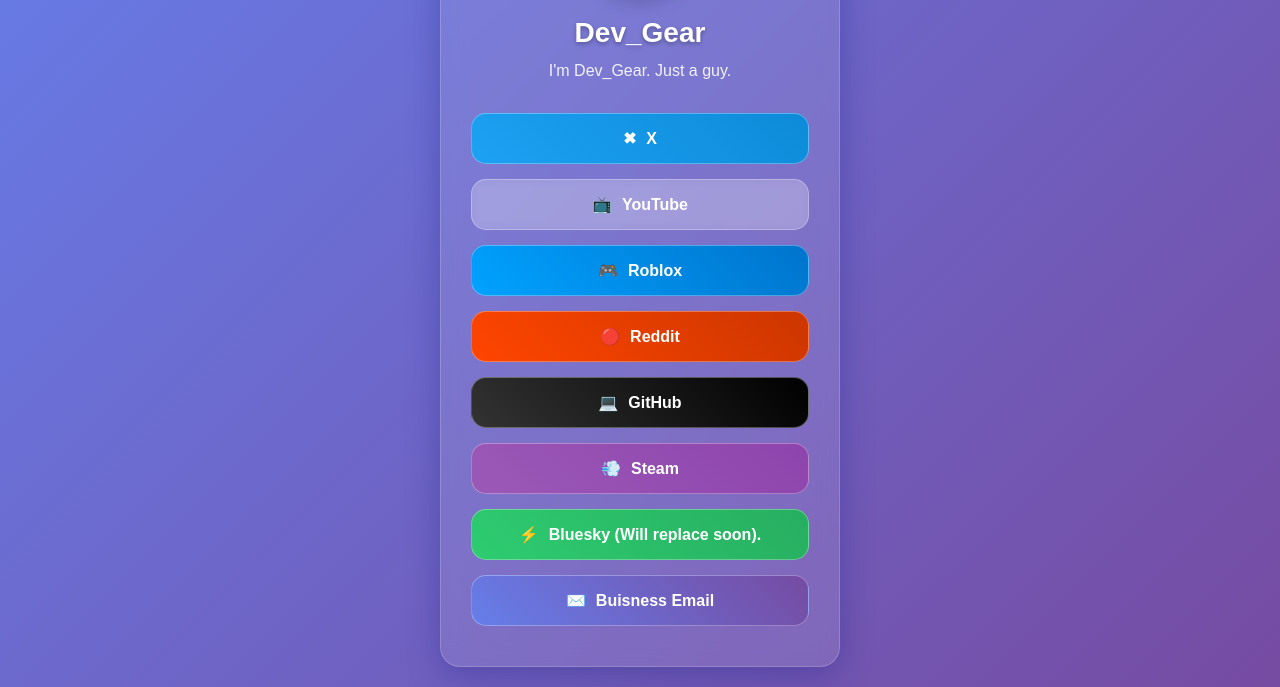
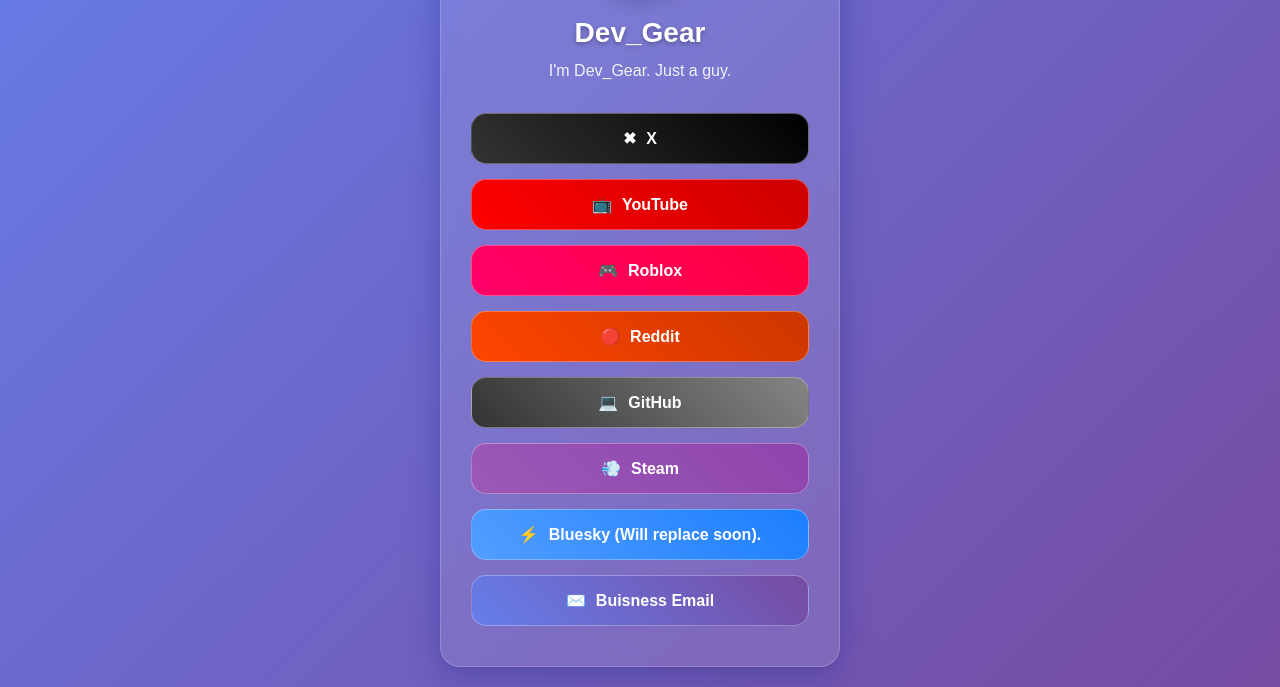
Before and after one commit to DevGeah/SocialsSite, a plain HTML site: page index.html in a window 1280 px wide. Shown: the part 184-871 px from the top of the page. Drawn offline with Linux system fonts and the light colour scheme.

Commit message:
Update index.html

```diff
--- a/index.html
+++ b/index.html
@@ -117,13 +117,13 @@
             transform: translateY(0);
         }
 
-        .twitter { background: linear-gradient(45deg, #1da1f2, #0d8bd9); }
-        .youtube { background: linear-gradient(45deg, #000000, ##2e2d2d); }
-        .github { background: linear-gradient(45deg, #333333, #000000); }
-        .roblox { background: linear-gradient(45deg, #00a2ff, #0074cc); }
+        .twitter { background: linear-gradient(45deg, #333333, #000000); }
+        .youtube { background: linear-gradient(45deg, #ff0000, #cc0000); }
+        .github { background: linear-gradient(45deg, #333333, #858585); }
+        .roblox { background: linear-gradient(45deg, #ff006a, #ff003c); }
         .reddit { background: linear-gradient(45deg, #ff4500, #cc3600); }
         .custom1 { background: linear-gradient(45deg, #9b59b6, #8e44ad); }
-        .custom2 { background: linear-gradient(45deg, #2ecc71, #27ae60); }
+        .custom2 { background: linear-gradient(45deg, #529dff, #1c7eff); }
         .email { background: linear-gradient(45deg, #667eea, #764ba2); }
 
         .icon {
```
